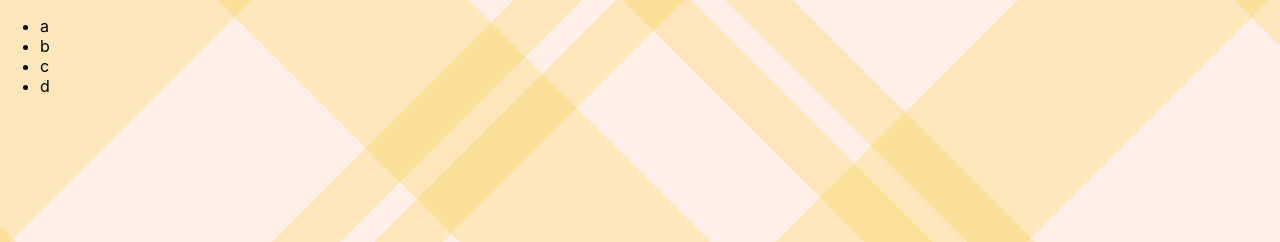
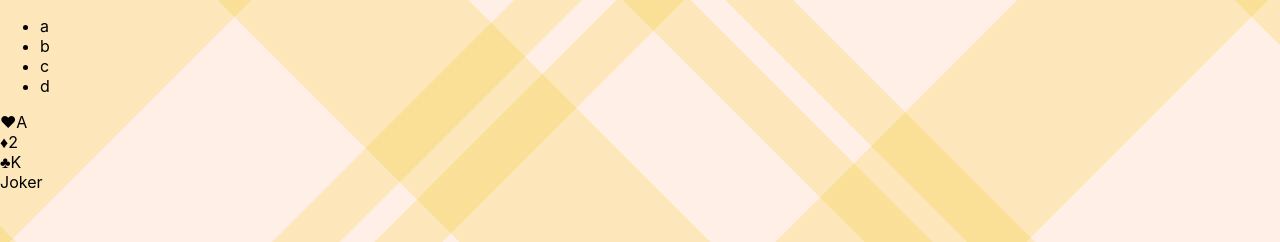
Before and after one commit to chocolamint/MilkyMillionaireReact, a React (Create React App) app in the folder milky-millionaire/: page / in a window 1280 px wide. Shown: the top 242 px of the page. Built offline with nearby package versions, Linux system fonts and the light colour scheme.

Commit message:
カードを表示する

```diff
--- a/milky-millionaire/src/App.tsx
+++ b/milky-millionaire/src/App.tsx
@@ -9,7 +9,15 @@
     const cpus = [{ name: "a" }, { name: "b" }, { name: "c" }, { name: "d" }];
     const stack = {
         cards: [{
-            cardSet: [{}]
+            cardSet: [{
+                suit: "heart", rank: 1
+            }, {
+                suit: "diamond", rank: 2
+            }, {
+                suit: "club", rank: 13
+            }, {
+                joker: true
+            }] as const
         }]
     };
     const message = "";
@@ -31,7 +39,7 @@
                     <div className="card-set">
                         {cards.cardSet.map(card =>
                             <div className="card-container">
-                                <Card />
+                                <Card card={card} />
                             </div>
                         )}
                     </div>
--- a/milky-millionaire/src/components/Card.tsx
+++ b/milky-millionaire/src/components/Card.tsx
@@ -1,5 +1,47 @@
 import React from "react";
+import { Card } from "../models/Card";
 
-export default function Card() {
-    return <div className="card"></div>;
+export interface CardProps {
+    card: Card;
 }
+
+export default function (props: CardProps) {
+
+    const { card } = props;
+    const classes = ["card", card.joker ? "joker" : card.suit];
+
+    return (
+        <div className={classes.join(" ")}>
+            {card.joker ?
+                <div>
+                    <span>Joker</span>
+                </div>
+                :
+                <div>
+                    <span className="suit">
+                        {(() => {
+                            switch (card.suit) {
+                                case "heart": return "♥";
+                                case "diamond": return "♦";
+                                case "club": return "♣";
+                                case "spade": return "♠";
+                                default: throw new Error();
+                            }
+                        })()}
+                    </span>
+                    <span className="rank" data-rank={card.rank}>
+                        {(() => {
+                            switch (card.rank) {
+                                case 1: return "A";
+                                case 11: return "J";
+                                case 12: return "Q";
+                                case 13: return "K";
+                                default: return String(card.rank);
+                            }
+                        })()}
+                    </span>
+                </div>
+            }
+        </div>
+    );
+}
--- /dev/null
+++ b/milky-millionaire/src/models/Card.ts
@@ -0,0 +1,18 @@
+export type Card = NumberCard | Joker;
+
+export interface NumberCard {
+    joker?: false | undefined;
+    suit: Suit;
+    rank: Rank;
+}
+
+export interface Joker {
+    joker: true;
+    extra?: boolean;
+}
+
+const suits = ["heart", "diamond", "club", "spade"] as const;
+const ranks = [1, 2, 3, 4, 5, 6, 7, 8, 9, 10, 11, 12, 13] as const;
+
+export type Suit = typeof suits[number];
+export type Rank = typeof ranks[number];
```
